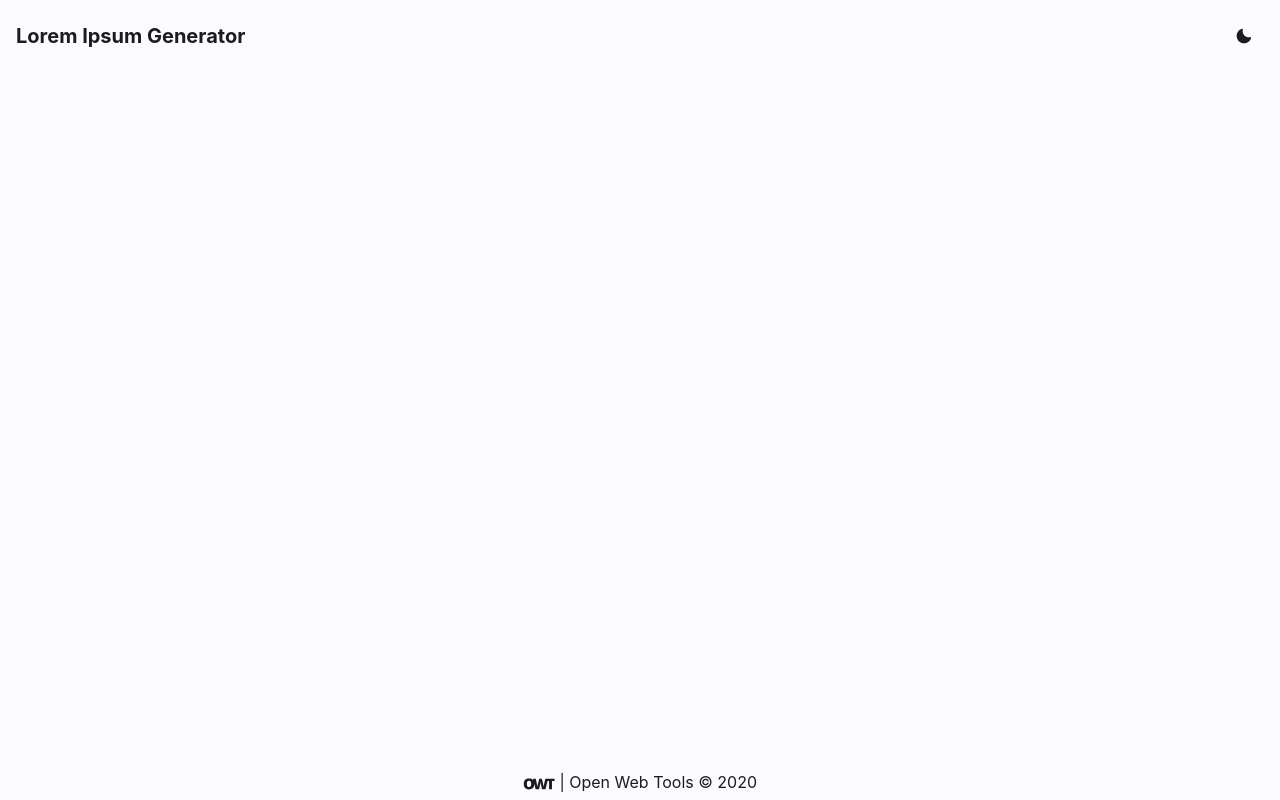
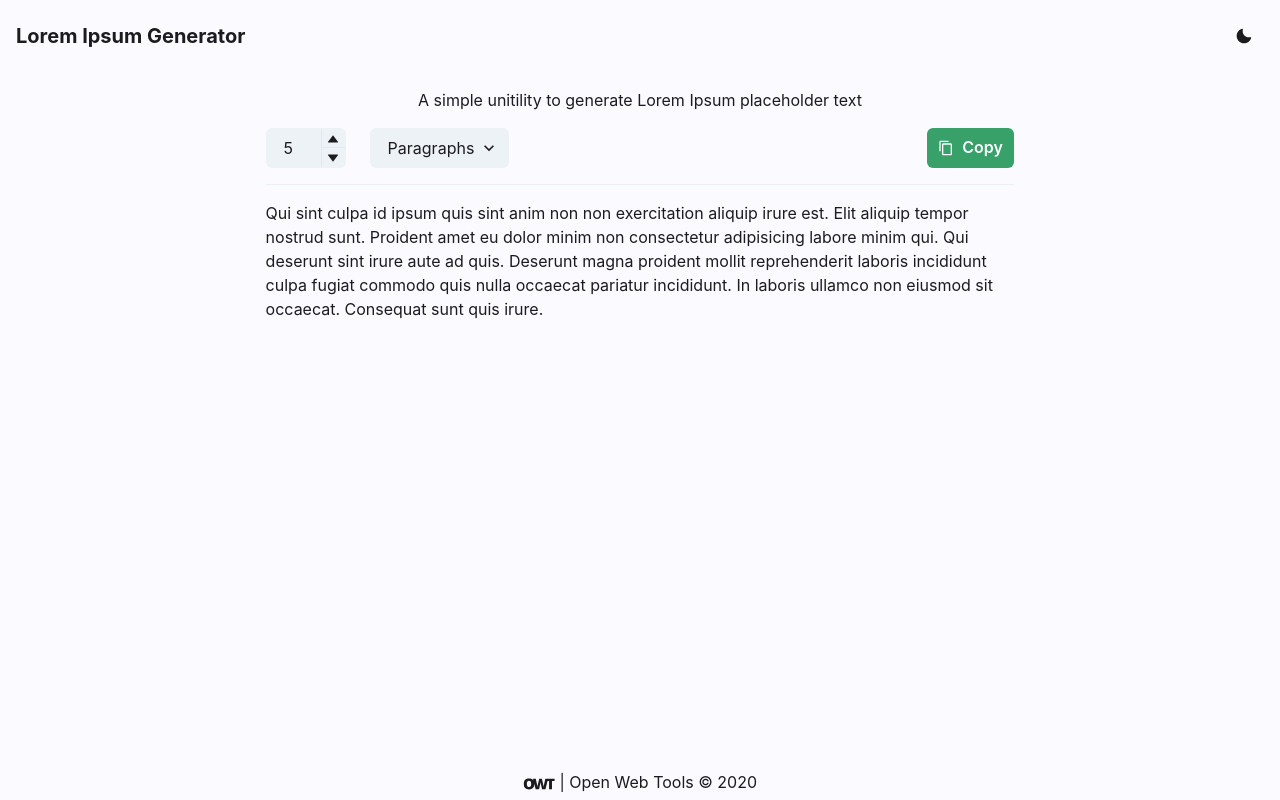
Before and after one commit to openwebtools/lorem-ipsum-generator, a Next.js app: page / in a window 1280 px wide. Built offline with nearby package versions, Linux system fonts and the light colour scheme.

Commit message:
UI & basic structure done

```diff
--- a/pages/index.tsx
+++ b/pages/index.tsx
@@ -1,13 +1,107 @@
-import React from "react";
+import React, { useEffect, useState } from "react";
 import Layout from "../src/components/Layout";
+import { LoremIpsum } from "lorem-ipsum";
+import {
+  Box,
+  HStack,
+  NumberDecrementStepper,
+  NumberIncrementStepper,
+  NumberInput,
+  NumberInputField,
+  NumberInputStepper,
+  Select,
+  Stack,
+  VStack,
+  Text,
+  Button,
+  Divider,
+  useToast,
+  useClipboard,
+} from "@chakra-ui/react";
+import { CopyIcon } from "@chakra-ui/icons";
+
 export default function Home() {
+  const lorem = new LoremIpsum({
+    sentencesPerParagraph: {
+      max: 8,
+      min: 4,
+    },
+    wordsPerSentence: {
+      max: 16,
+      min: 4,
+    },
+  });
+  const toast = useToast();
+  const showSuccessToast = () =>
+    toast({
+      title: "Text Copied",
+      status: "success",
+      duration: 1000,
+      isClosable: true,
+    });
+
+  const [generatedText, setGeneratedText] = useState("");
+  const { onCopy } = useClipboard(generatedText);
+
+  useEffect(() => {
+    const text = lorem.generateParagraphs(1);
+    setGeneratedText(text);
+  }, []);
+
+  const handleCopyClick = () => {
+    onCopy();
+    showSuccessToast();
+  };
+
   return (
     <Layout
       title="Lorem Ipsum Generator | Open Web Tools"
       p={4}
       justify="center"
-      align="center"
-      layerStyle="dotted"
-    ></Layout>
+      align="top"
+    >
+      <VStack spacing={4} align="stretch" w={["100%", "80%", "70%", "60%"]}>
+        <Text size="md" align="center">
+          A simple unitility to generate Lorem Ipsum placeholder text
+        </Text>
+        <Stack
+          justify="space-between"
+          direction={["column", "row", "row", "row"]}
+          spacing={4}
+        >
+          <HStack spacing="24px" w="100%">
+            <NumberInput
+              variant="filled"
+              w="auto"
+              defaultValue={5}
+              min={1}
+              max={100}
+              maxW={20}
+            >
+              <NumberInputField />
+              <NumberInputStepper>
+                <NumberIncrementStepper />
+                <NumberDecrementStepper />
+              </NumberInputStepper>
+            </NumberInput>
+
+            <Select variant="filled" w={["100%", "60%", "auto", "auto"]}>
+              <option value="1">Paragraphs</option>
+              <option value="2">Sentences</option>
+              <option value="3">Words</option>
+            </Select>
+          </HStack>
+          <Button
+            colorScheme="green"
+            leftIcon={<CopyIcon />}
+            onClick={handleCopyClick}
+          >
+            Copy
+          </Button>
+        </Stack>
+        <Divider />
+        <Box>{generatedText}</Box>
+      </VStack>
+    </Layout>
   );
 }
--- a/src/components/Toolbar.tsx
+++ b/src/components/Toolbar.tsx
@@ -26,15 +26,9 @@ const Toolbar = (props: any) => {
       as="nav"
       align="center"
       p={4}
+      {...props}
       justify="space-between"
-      wrap="wrap"
-      {...props}
-      direction={["column", "row", "row", "row"]}
-    >
-      <Flex
-        align="center"
-        justify="space-between"
-        w={["100%", "auto", "auto", "auto"]}
+      w="100%"
     >
       <NextLink href="/" passHref>
         <Link>
@@ -43,17 +37,6 @@ const Toolbar = (props: any) => {
           </Heading>
         </Link>
       </NextLink>
-        <IconButton
-          onClick={toggleMenu}
-          aria-label="Open Menu"
-          display={{ base: "block", md: "none" }}
-          icon={isOpen ? <CloseIcon /> : <HamburgerIcon />}
-          variant="outline"
-        />
-      </Flex>
-
-      <Spacer />
-
       <IconButton
         onClick={handleColorModeClick}
         aria-label="Toggle Color Mode"
```
Lines whose indentation alone changed are shown as unchanged.
